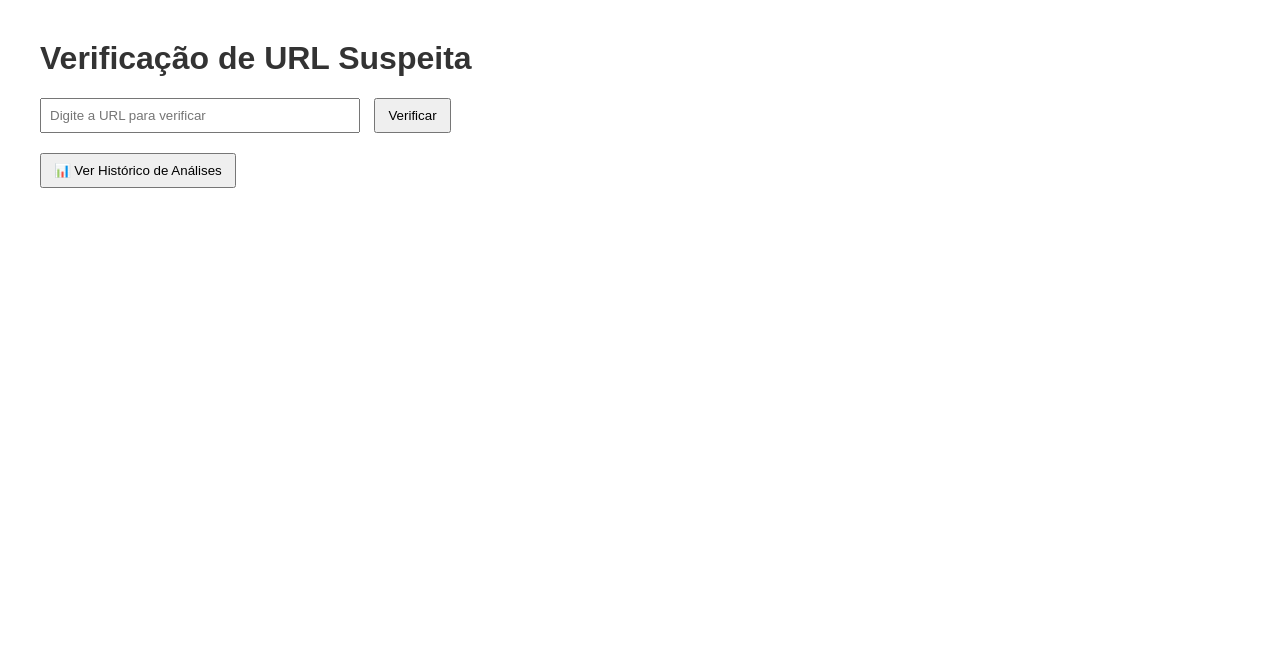
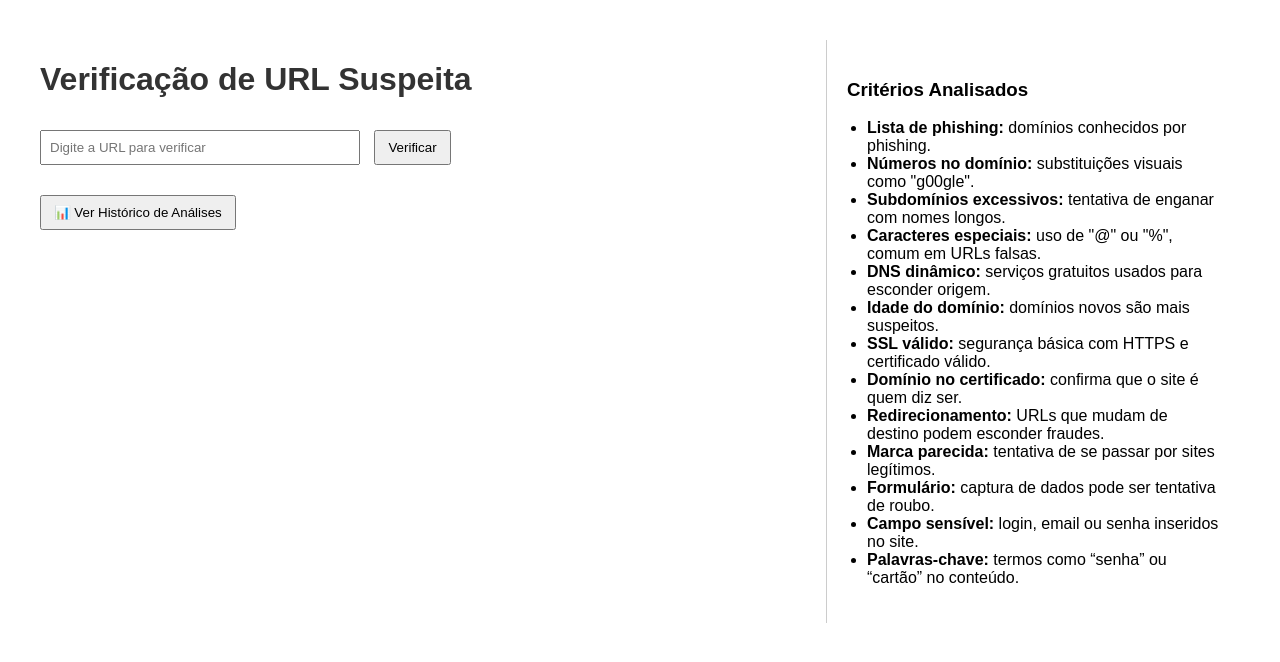
Before and after one commit to SousaThiago749/Pf---Techack, a Flask app: page / in a window 1280 px wide. Shown: the top 662 px of the page. Run offline with Flask 3, Linux system fonts and the light colour scheme.

Commit message:
pequenas explicacoes

```diff
--- a/templates/index.html
+++ b/templates/index.html
@@ -1,19 +1,28 @@
 <!DOCTYPE html>
 <html>
 <head>
-    <title>Verificação de Phishing</title>
+    <title>Verificação de URL Suspeita</title>
     <style>
-        body { font-family: Arial, sans-serif; margin: 40px; }
+        body { font-family: Arial, sans-serif; margin: 40px; display: flex; }
+        main { flex: 2; }
+        aside {
+            flex: 1;
+            margin-left: 40px;
+            padding: 20px;
+            border-left: 1px solid #ccc;
+        }
         input[type="text"] { width: 300px; padding: 8px; margin-right: 10px; }
-        button { padding: 8px 12px; }
+        button { padding: 8px 12px; margin-top: 10px; }
         table { border-collapse: collapse; margin-top: 20px; width: 100%; max-width: 700px; }
         th, td { padding: 10px; border: 1px solid #ccc; text-align: left; }
         .seguro { color: green; font-weight: bold; }
         .suspeito { color: red; font-weight: bold; }
         h1, h2 { color: #333; }
+        ul { padding-left: 20px; }
     </style>
 </head>
 <body>
+    <main>
         <h1>Verificação de URL Suspeita</h1>
         <form method="POST">
             <input type="text" name="url" placeholder="Digite a URL para verificar" required>
@@ -31,106 +40,93 @@
             <table>
                 <tr><th>Critério</th><th>Status</th></tr>
 
-            <tr>
-                <td>Presente em lista de phishing</td>
+                <tr><td>Presente em lista de phishing</td>
                     <td class="{{ 'suspeito' if resultado['phishing_list'] else 'seguro' }}">
                         {{ 'Suspeito' if resultado['phishing_list'] else 'Seguro' }}
                     </td>
                 </tr>
-
-            <tr>
-                <td>Uso de números no domínio</td>
+                <tr><td>Uso de números no domínio</td>
                     <td class="{{ 'suspeito' if resultado['numeros_no_dominio'] else 'seguro' }}">
                         {{ 'Suspeito' if resultado['numeros_no_dominio'] else 'Seguro' }}
                     </td>
                 </tr>
-
-            <tr>
-                <td>Subdomínios excessivos</td>
+                <tr><td>Subdomínios excessivos</td>
                     <td class="{{ 'suspeito' if resultado['subdominios_excessivos'] else 'seguro' }}">
                         {{ 'Suspeito' if resultado['subdominios_excessivos'] else 'Seguro' }}
                     </td>
                 </tr>
-
-            <tr>
-                <td>Caracteres especiais na URL</td>
+                <tr><td>Caracteres especiais na URL</td>
                     <td class="{{ 'suspeito' if resultado['caracteres_especiais'] else 'seguro' }}">
                         {{ 'Suspeito' if resultado['caracteres_especiais'] else 'Seguro' }}
                     </td>
                 </tr>
-
-            <tr>
-                <td>DNS Dinâmico</td>
+                <tr><td>DNS Dinâmico</td>
                     <td class="{{ 'suspeito' if resultado['dns_dinamico'] else 'seguro' }}">
                         {{ 'Suspeito' if resultado['dns_dinamico'] else 'Seguro' }}
                     </td>
                 </tr>
-
-            <tr>
-                <td>Idade do domínio</td>
-                <td>{{ resultado['idade_dominio'] }}</td>
-            </tr>
-
-            <tr>
-                <td>Certificado SSL válido</td>
+                <tr><td>Idade do domínio</td><td>{{ resultado['idade_dominio'] }}</td></tr>
+                <tr><td>Certificado SSL válido</td>
                     <td class="{{ 'suspeito' if not resultado['ssl_valido'] else 'seguro' }}">
                         {{ 'Suspeito' if not resultado['ssl_valido'] else 'Seguro' }}
                     </td>
                 </tr>
-
-            <tr>
-                <td>Nome do domínio confere com o certificado</td>
+                <tr><td>Nome do domínio confere com o certificado</td>
                     <td class="{{ 'suspeito' if not resultado['ssl_correspondente'] else 'seguro' }}">
                         {{ 'Suspeito' if not resultado['ssl_correspondente'] else 'Seguro' }}
                     </td>
                 </tr>
-
-            <tr>
-                <td>Redireciona para outro domínio</td>
+                <tr><td>Redireciona para outro domínio</td>
                     <td class="{{ 'suspeito' if resultado['redireciona_para_outro_dominio'] else 'seguro' }}">
                         {{ 'Suspeito' if resultado['redireciona_para_outro_dominio'] else 'Seguro' }}
                     </td>
                 </tr>
-
-            <tr>
-                <td>Redirecionamentos múltiplos</td>
+                <tr><td>Redirecionamentos múltiplos</td>
                     <td class="{{ 'suspeito' if resultado['redirecionamentos_multiplos'] else 'seguro' }}">
                         {{ 'Suspeito' if resultado['redirecionamentos_multiplos'] else 'Seguro' }}
                     </td>
                 </tr>
-
-            <tr>
-                <td>Similar a marca conhecida</td>
+                <tr><td>Similar a marca conhecida</td>
                     <td class="{{ 'suspeito' if resultado['similar_a_marca_conhecida'] else 'seguro' }}">
                         {{ 'Suspeito' if resultado['similar_a_marca_conhecida'] else 'Seguro' }}
                     </td>
                 </tr>
-
-
-            <tr>
-                <td>Formulário detectado</td>
+                <tr><td>Formulário detectado</td>
                     <td class="{{ 'suspeito' if resultado['formulario_detectado'] else 'seguro' }}">
                         {{ 'Detectado' if resultado['formulario_detectado'] else 'Não detectado' }}
                     </td>
                 </tr>
-
-            <tr>
-                <td>Campo sensível (senha, e-mail) detectado</td>
+                <tr><td>Campo sensível (senha, e-mail) detectado</td>
                     <td class="{{ 'suspeito' if resultado['campo_sensivel_detectado'] else 'seguro' }}">
                         {{ 'Detectado' if resultado['campo_sensivel_detectado'] else 'Não detectado' }}
                     </td>
                 </tr>
-
-            <tr>
-                <td>Palavras-chave suspeitas</td>
+                <tr><td>Palavras-chave suspeitas</td>
                     <td class="{{ 'suspeito' if resultado['palavras_sensiveis_detectadas'] != 'Nenhuma' else 'seguro' }}">
                         {{ resultado['palavras_sensiveis_detectadas'] }}
                     </td>
                 </tr>
-
-
-
             </table>
         {% endif %}
+    </main>
+
+    <aside>
+        <h3>Critérios Analisados</h3>
+        <ul>
+            <li><strong>Lista de phishing:</strong> domínios conhecidos por phishing.</li>
+            <li><strong>Números no domínio:</strong> substituições visuais como "g00gle".</li>
+            <li><strong>Subdomínios excessivos:</strong> tentativa de enganar com nomes longos.</li>
+            <li><strong>Caracteres especiais:</strong> uso de "@" ou "%", comum em URLs falsas.</li>
+            <li><strong>DNS dinâmico:</strong> serviços gratuitos usados para esconder origem.</li>
+            <li><strong>Idade do domínio:</strong> domínios novos são mais suspeitos.</li>
+            <li><strong>SSL válido:</strong> segurança básica com HTTPS e certificado válido.</li>
+            <li><strong>Domínio no certificado:</strong> confirma que o site é quem diz ser.</li>
+            <li><strong>Redirecionamento:</strong> URLs que mudam de destino podem esconder fraudes.</li>
+            <li><strong>Marca parecida:</strong> tentativa de se passar por sites legítimos.</li>
+            <li><strong>Formulário:</strong> captura de dados pode ser tentativa de roubo.</li>
+            <li><strong>Campo sensível:</strong> login, email ou senha inseridos no site.</li>
+            <li><strong>Palavras-chave:</strong> termos como “senha” ou “cartão” no conteúdo.</li>
+        </ul>
+    </aside>
 </body>
 </html>
```
Lines whose indentation alone changed are shown as unchanged.
